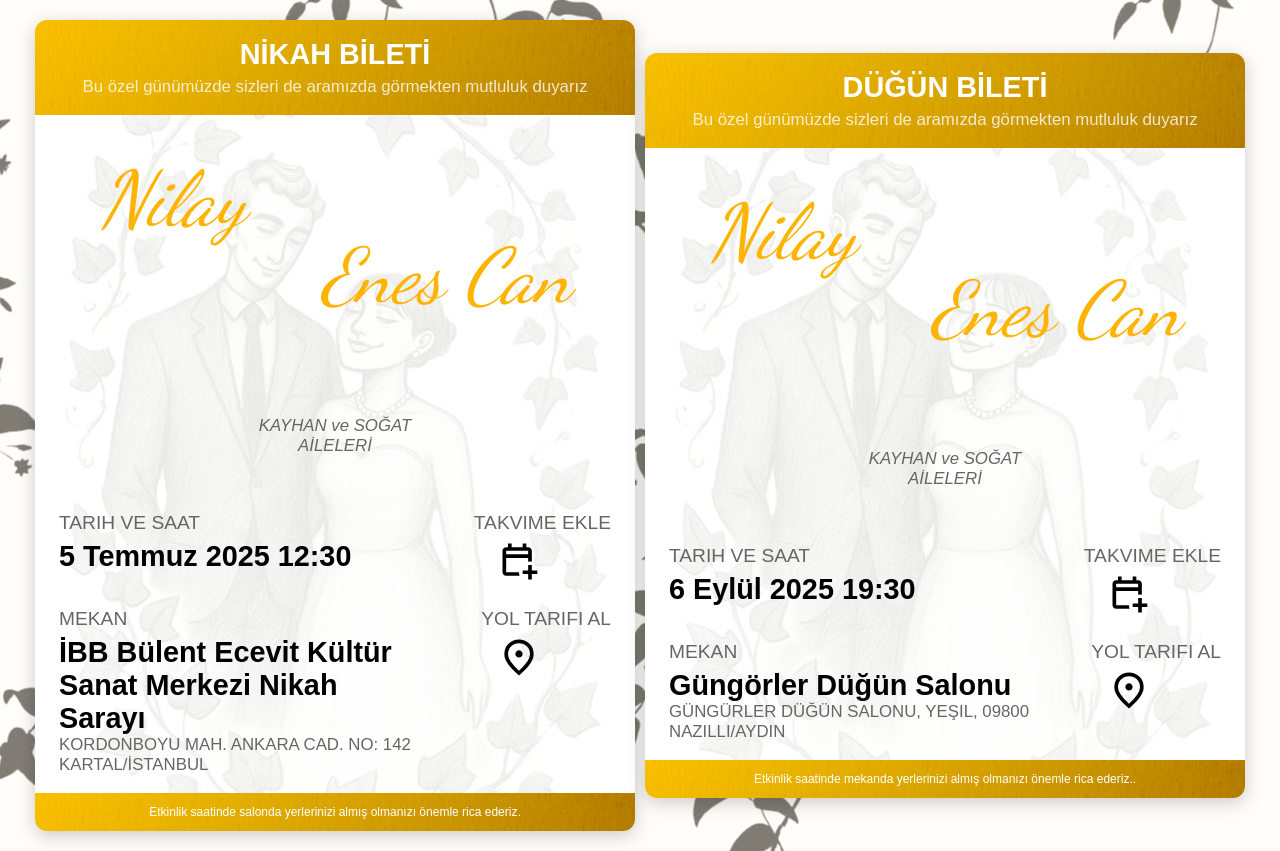
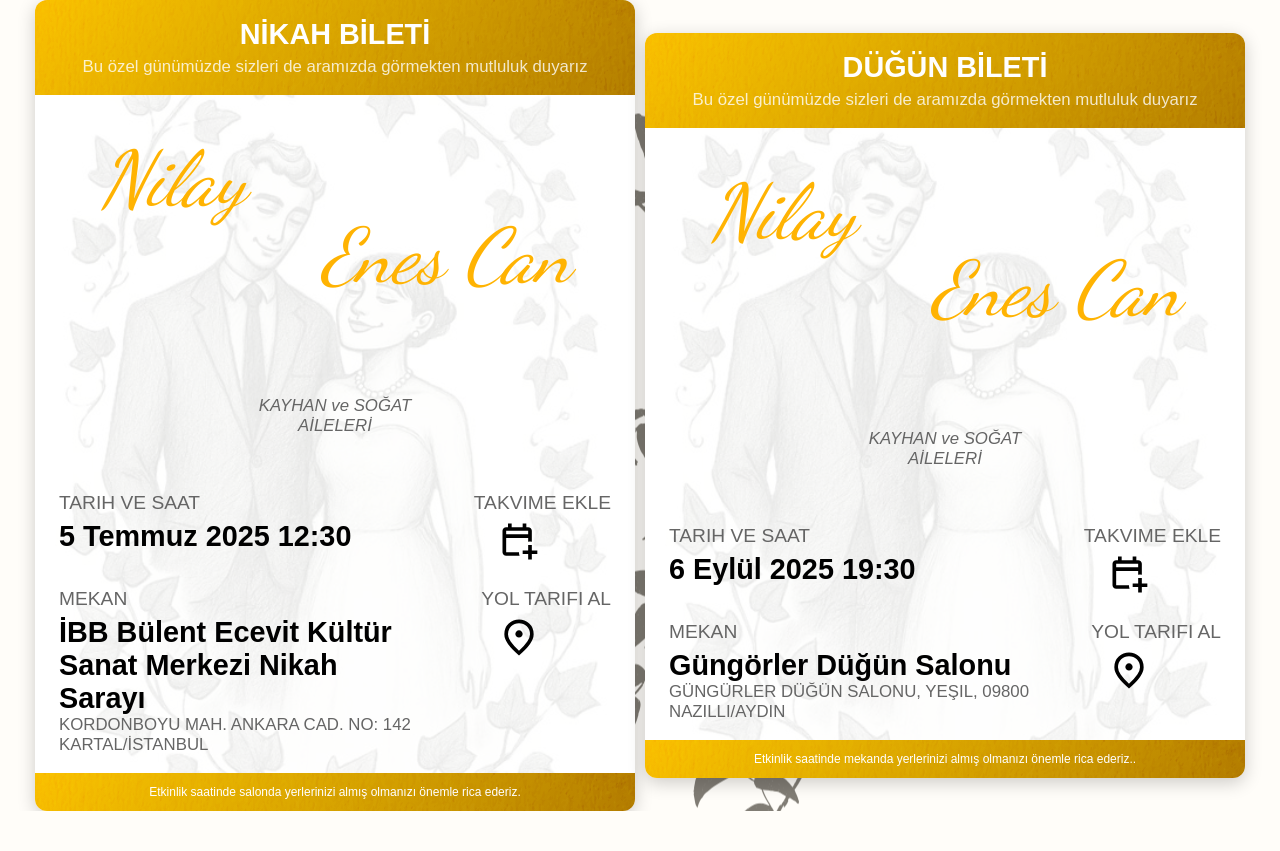
Before and after one commit to nscnkyhn/invitation, a PHP site: page / in a window 1280 px wide. After the commit the page ends 811 px from the top, so only its background shows below. Run offline with PHP 8.4, Linux system fonts and the light colour scheme; some web fonts are replaced.

Commit message:
adjust page background and padding

```diff
--- a/style.css
+++ b/style.css
@@ -19,6 +19,7 @@ body {
     background-image: url("media/ivy.png");
     background-position: center;
     background-size: auto;
+    background-repeat: space;
     background-blend-mode: soft-light;
     display: flex;
     gap: 10px;
@@ -26,7 +27,6 @@ body {
     align-items: center;
     min-height: 100vh;
     margin: 0;
-    padding: 20px;
     scroll-behavior: smooth;
 }
 
@@ -234,6 +234,7 @@ a {
 @media (max-width: 1049px) {
     body {
         flex-direction: column;
+        padding: 20px 0 20px 0;
     }
     @media (max-width: 539px) {
         .ticket {
```
